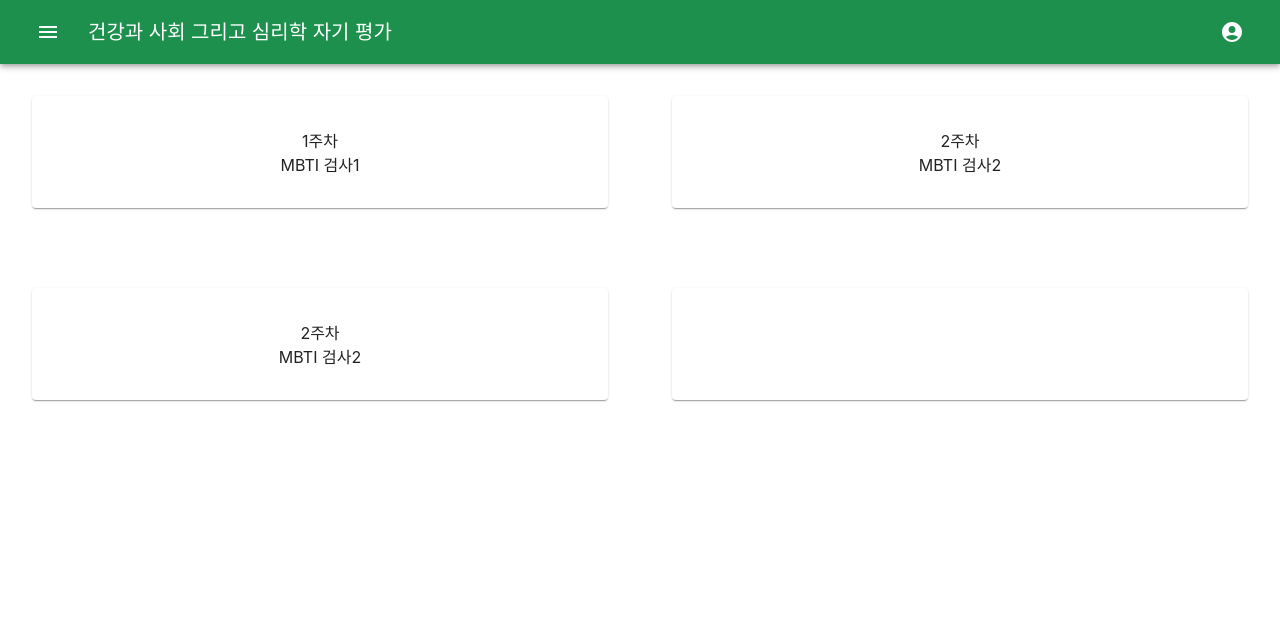
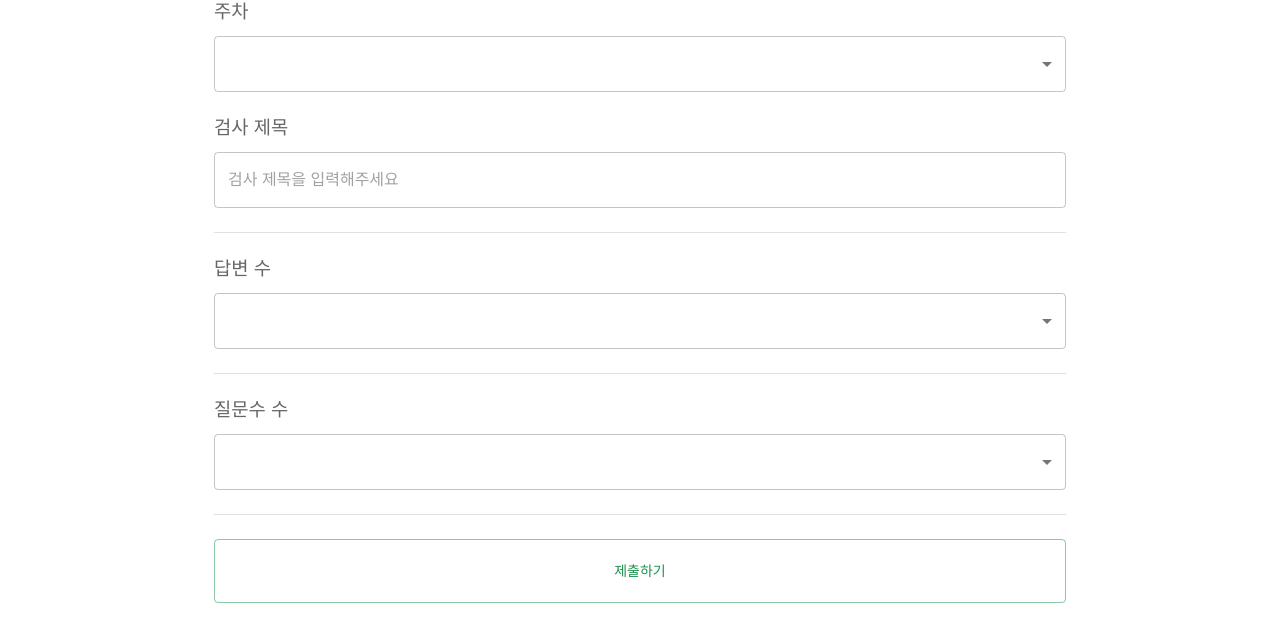
Before and after one commit to dewpe000/CheckSaSim-front, a React (Create React App) app: page / in a window 1280 px wide. Shown: the top 642 px of the page. Built offline with nearby package versions, Linux system fonts and the light colour scheme; the HTML template or start-up script is replaced by a standard one.

Commit message:
implement AddSurvey Page excluding http request

```diff
--- /dev/null
+++ b/src/AdminPage/components/AddSurvey.tsx
@@ -0,0 +1,157 @@
+import { Container, Select, SelectChangeEvent, MenuItem, TextField, Stack, Checkbox, Divider, InputLabel, Box, Button} from '@mui/material';
+import { useState, useRef, ChangeEvent } from 'react';
+import { newSurveyDataType } from '../../UserPage/Interfaces';
+
+const label = { inputProps: { 'aria-label': 'Checkbox demo' } };
+
+export function AddSurvey() {
+    const [weekNum, setWeekNum] = useState<number>(0);
+    const [numOfAnswer, setNumOfAnswer] = useState<number>(0);
+    const [numOfQuest, setNumOfQuest] = useState<number>(0);
+
+
+    const outputData = useRef<newSurveyDataType>({
+        weekNum : -1,
+        surveyTitle : '',
+        answerList : [],
+        questList : [],
+        isReverseList: []
+    } )
+
+    const candidateWeekNum : number[] = Array.from({length:15}, (v,i)=>i+2);
+    const candidateNumAns : number[] = Array.from({length:9}, (v,i)=>i+2);
+    const candidateNumQuest : number[] = Array.from({length:49}, (v,i)=>i+2);
+
+    const getAnswerList  = (num : number) => {
+        let answerList = [];
+        for(let i = 1; i <= num; i++) {
+            answerList.push(
+            <Stack key={i}>
+                <InputLabel shrink sx={{ fontSize: "25px"}}>
+                    답변 {i}
+                </InputLabel>
+                <TextField placeholder='검사 제목을 입력해주세요'
+                    onChange={(e) => changeAnswerContent(e, i-1)}/>
+            </Stack>)
+        }
+        return answerList;
+    }
+
+    const getQuestList  = (num : number) => {
+        let answerList = [];
+        for(let i = 1; i <= num; i++) {
+            answerList.push(
+            <Stack key={i}>
+                <InputLabel shrink sx={{ fontSize: "25px" }}>
+                    답변 {i}
+                </InputLabel>
+                <Box sx={{display:"flex"}}>
+                    <TextField sx={{flexGrow:'9.9', size:'medium'}}
+                        placeholder='검사 제목을 입력해주세요'
+                        onChange={(e) => changeQuestContent(e, i-1)}/>
+                    <Checkbox sx={{flexGrow:'0.1'}}
+                        onChange={(e) => changeIsReverse(e, i-1)}/>
+                </Box>
+            </Stack>)
+        }
+        return answerList;
+    }
+
+    const changeWeekNum = (event: SelectChangeEvent) => {
+        outputData.current.weekNum = Number(event.target.value);
+        setWeekNum(Number(event.target.value));
+    };
+
+    const changeSurveyTitle = (event: ChangeEvent<HTMLInputElement>) => {
+        outputData.current.surveyTitle = event.target.value;
+    }
+
+    const changeAnswerContent = (event : ChangeEvent<HTMLInputElement | HTMLTextAreaElement>, idx : number) => {
+        outputData.current.answerList[idx] = event.target.value;
+    }
+
+    const changeQuestContent = (event : ChangeEvent<HTMLInputElement | HTMLTextAreaElement>, idx : number) => {
+        outputData.current.questList[idx] = event.target.value;
+    }
+
+    const changeIsReverse = (event : ChangeEvent<HTMLInputElement | HTMLTextAreaElement>, idx : number) => {
+        outputData.current.isReverseList[idx] = event.target.value;
+    }
+
+
+    const changeNumOfAnswer = (event : SelectChangeEvent) => {
+        outputData.current.answerList.length = Number(event.target.value);
+        console.log(outputData.current.answerList);
+
+        setNumOfAnswer(Number(event.target.value));
+    };
+
+    const changeNumOfQuest = (event : SelectChangeEvent) => {
+        outputData.current.questList.length = Number(event.target.value);
+        outputData.current.isReverseList.length = Number(event.target.value);
+        setNumOfQuest(Number(event.target.value));
+    };
+
+    const sumbitBtnClickHandler  = async () => {
+        console.log(outputData)
+    }
+
+
+    return (
+        <Container maxWidth="md">
+            <Stack spacing={3}>
+                <Stack>
+                    <InputLabel shrink sx={{fontSize:"25px"}}>
+                        주차
+                    </InputLabel>
+                    <Select onChange={changeWeekNum}
+                        value={weekNum >= 2 ? String(weekNum) : ''}>
+                        {candidateWeekNum.map(num => (
+                            <MenuItem key={num} value={num}>{num}</MenuItem>
+                        ))}
+                    </Select>
+                </Stack>
+                <Stack>
+                    <InputLabel shrink sx={{fontSize:"25px"}}>
+                        검사 제목
+                    </InputLabel>
+                    <TextField placeholder='검사 제목을 입력해주세요' onChange={changeSurveyTitle}></TextField>
+                </Stack>
+                <Divider/>
+                <Stack>
+                    <InputLabel shrink sx={{fontSize:"25px"}}>
+                        답변 수
+                    </InputLabel>
+                    <Select onChange={changeNumOfAnswer}
+                        value={numOfAnswer >= 2 ? String(numOfAnswer) : ''}>
+                        {candidateNumAns.map(num => (
+                            <MenuItem key={num} value={num}>{num}</MenuItem>
+                        ))}
+                    </Select>
+                </Stack>
+                {numOfAnswer != 0 && getAnswerList(numOfAnswer)}
+                <Divider/>
+                <Stack>
+                    <InputLabel shrink sx={{fontSize:"25px"}}>
+                        질문수 수
+                    </InputLabel>
+                    <Select onChange={changeNumOfQuest}
+                        value={numOfQuest >= 2 ? String(numOfQuest) : ''}>
+                        {candidateNumQuest.map(num => (
+                            <MenuItem key={num} value={num}>{num}</MenuItem>
+                        ))}
+                    </Select>
+                </Stack>
+                {numOfQuest != 0 && getQuestList(numOfQuest)}
+                <Divider/>
+                <Button
+                    variant="outlined"
+                    sx={{ height: "4rem" }}
+                    onClick={sumbitBtnClickHandler}>
+                    제출하기
+                </Button>
+        </Stack>
+
+        </Container>
+    );
+}
--- a/src/App.tsx
+++ b/src/App.tsx
@@ -5,6 +5,8 @@ import { Header } from './Header/Header';
 import { MainPage } from './UserPage/components/MainPage';
 import { SideBar, surveyInfoType } from './UserPage/components/SideBar';
 import { globalTheme } from './theme';
+import { Survey } from './UserPage/components/Survey';
+import { AddSurvey } from './AdminPage/components/AddSurvey';
 
 function App() {
   const surveyData: surveyInfoType[] = [
@@ -40,7 +42,8 @@ function App() {
 
   return (
     <ThemeProvider theme={globalTheme}>
-      {modalOpen &&
+      <AddSurvey></AddSurvey>
+      {/* {modalOpen &&
         <LoginModal
           modalOpen={modalOpen}
           onChangeIsAdmin={changeIsAdmin}
@@ -57,7 +60,7 @@ function App() {
         onChangeBarOpen={changeBarOpen}
         barOpen={barOpen}
       />
-      <MainPage recentSurvey={surveyData}/>
+      <MainPage recentSurvey={surveyData}/> */}
     </ThemeProvider>
   );
 }
```
Also changed, not shown: src/UserPage/Interfaces.ts (+10 -1 lines), src/UserPage/components/Survey.tsx (+19 -6 lines).
